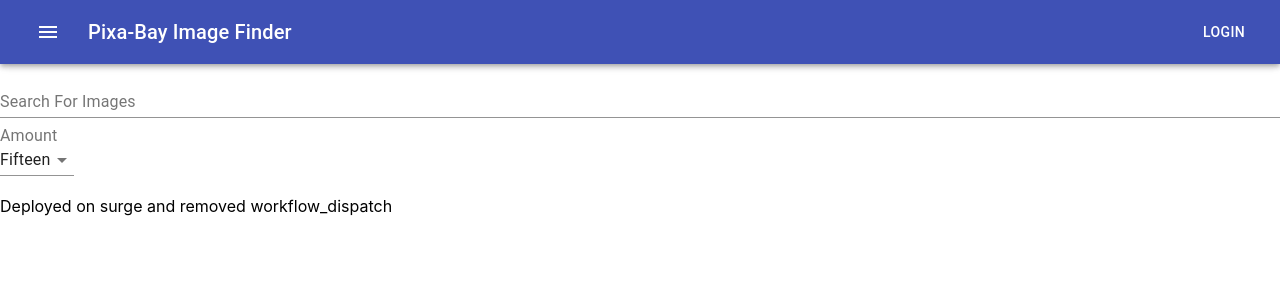
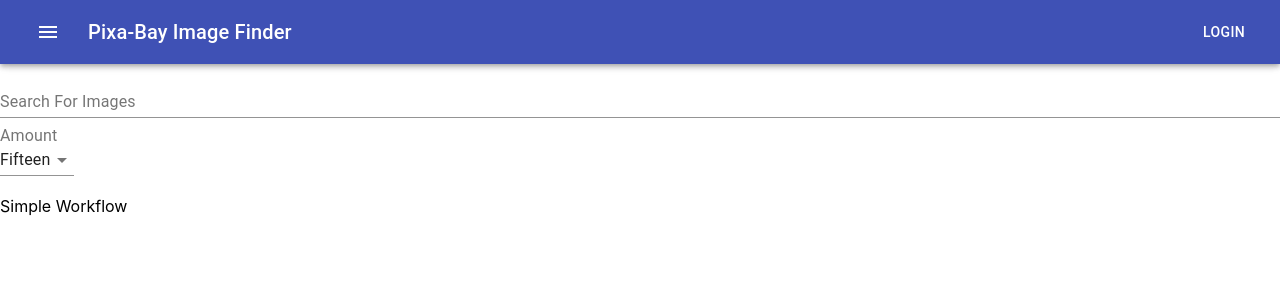
Before and after one commit to AliRazaSharafat/Pixa-bay-Image-Finder, a React (Create React App) app: page / in a window 1280 px wide. Shown: the top 300 px of the page. Built offline with nearby package versions, Linux system fonts and the light colour scheme.

Commit message:
simple workflow

```diff
--- a/src/App.js
+++ b/src/App.js
@@ -6,7 +6,7 @@ function App() {
     <div>
       < NavBar />
       <Search />
-      <span>Deployed on surge and removed workflow_dispatch</span>
+      <span>Simple Workflow</span>
     </div>
   )
 }
```
